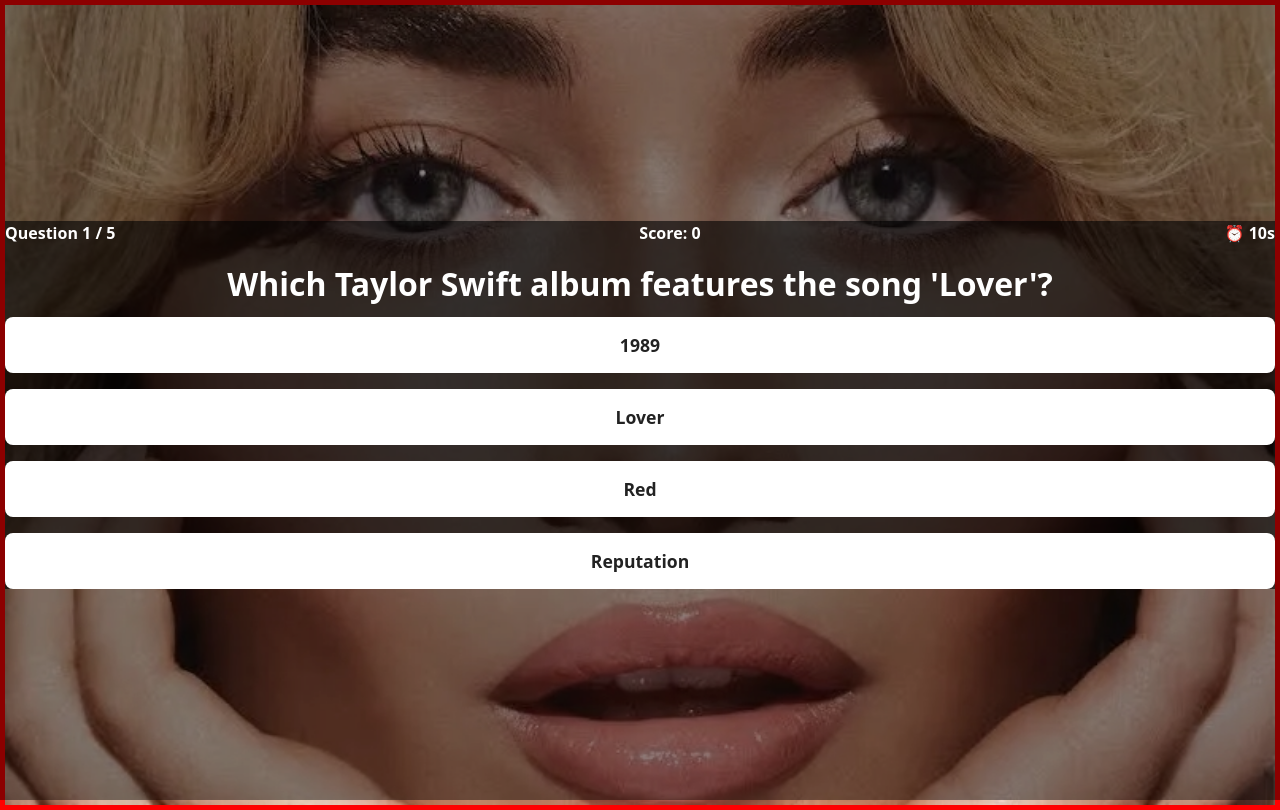
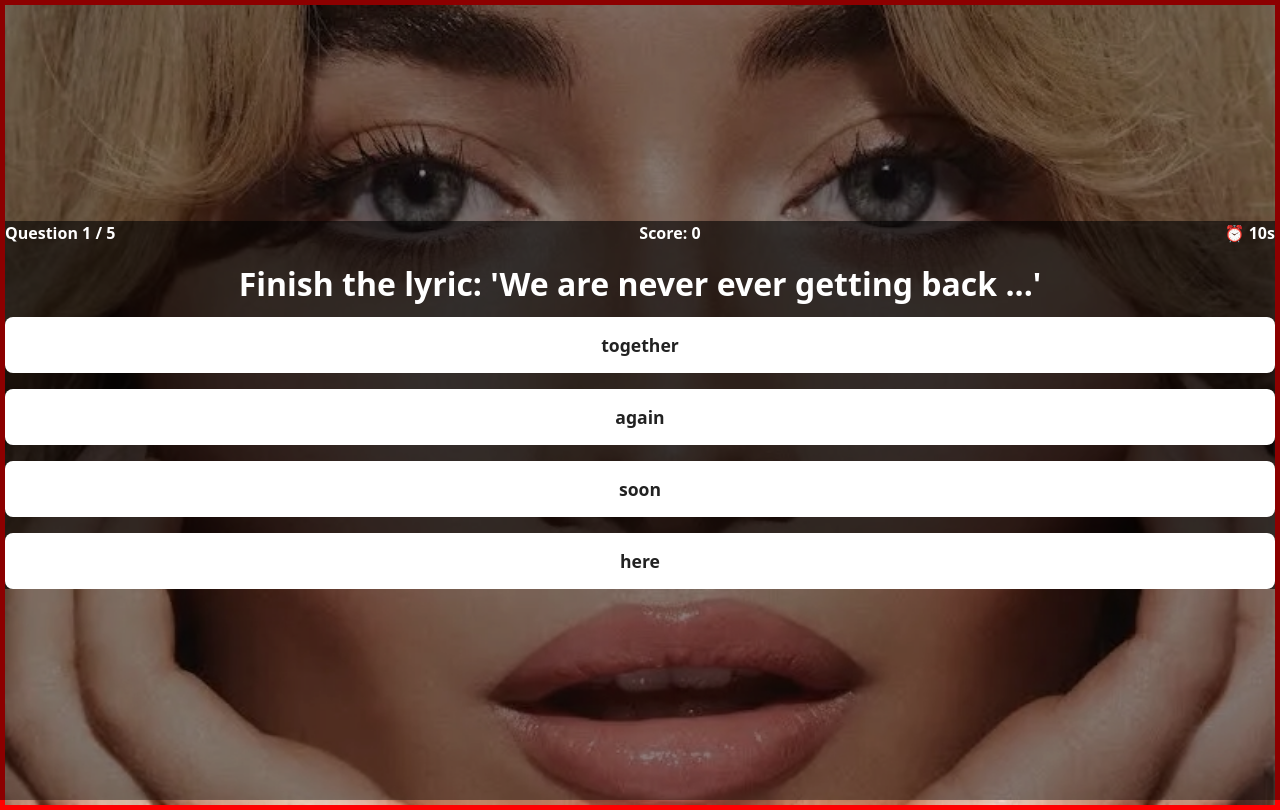
Before and after one commit to Suvithavijay/swift-carpenter-showdown, a React (Vite) app: page /questions/1/1 in a window 1280 px wide. Built offline with nearby package versions, Linux system fonts and the light colour scheme.

Commit message:
fix: remove Taylor questions from Sabrina pool, add more unique questions for both artists

```diff
--- a/src/questions.js
+++ b/src/questions.js
@@ -154,6 +154,110 @@
       { text: "The Archer", isCorrect: false },
     ],
   },
+  {
+    artist: 'taylor',
+    question: "Finish the lyric: 'You can't spell awesome without ___'",
+    answers: [
+      { text: "me", isCorrect: true },
+      { text: "us", isCorrect: false },
+      { text: "love", isCorrect: false },
+      { text: "fun", isCorrect: false },
+    ],
+  },
+  {
+    artist: 'taylor',
+    question: "Which Taylor Swift song features the lyric 'Romeo, take me somewhere we can be alone'?",
+    answers: [
+      { text: "Love Story", isCorrect: true },
+      { text: "You Belong With Me", isCorrect: false },
+      { text: "Enchanted", isCorrect: false },
+      { text: "Fifteen", isCorrect: false },
+    ],
+  },
+  {
+    artist: 'taylor',
+    question: "True or False: Taylor Swift's first album was self-titled.",
+    answers: [
+      { text: "True", isCorrect: true },
+      { text: "False", isCorrect: false },
+    ],
+  },
+  {
+    artist: 'taylor',
+    question: "Which Taylor Swift song is about a getaway car?",
+    answers: [
+      { text: "Getaway Car", isCorrect: true },
+      { text: "Style", isCorrect: false },
+      { text: "Delicate", isCorrect: false },
+      { text: "Wildest Dreams", isCorrect: false },
+    ],
+  },
+  {
+    artist: 'taylor',
+    question: "Finish the lyric: 'I don't know about you, but I'm feeling ___'",
+    answers: [
+      { text: "22", isCorrect: true },
+      { text: "23", isCorrect: false },
+      { text: "18", isCorrect: false },
+      { text: "32", isCorrect: false },
+    ],
+  },
+  {
+    artist: 'taylor',
+    question: "Which Taylor Swift album features the song 'Cardigan'?",
+    answers: [
+      { text: "folklore", isCorrect: true },
+      { text: "evermore", isCorrect: false },
+      { text: "1989", isCorrect: false },
+      { text: "Red", isCorrect: false },
+    ],
+  },
+  {
+    artist: 'taylor',
+    question: "True or False: Taylor Swift has won 3 Album of the Year Grammys.",
+    answers: [
+      { text: "True", isCorrect: true },
+      { text: "False", isCorrect: false },
+    ],
+  },
+  {
+    artist: 'taylor',
+    question: "Which Taylor Swift song features the lyric 'You call me up again just to break me like a promise'?",
+    answers: [
+      { text: "All Too Well", isCorrect: true },
+      { text: "Back to December", isCorrect: false },
+      { text: "The Archer", isCorrect: false },
+      { text: "Lover", isCorrect: false },
+    ],
+  },
+  {
+    artist: 'taylor',
+    question: "Finish the lyric: 'Band-aids don't fix ___'",
+    answers: [
+      { text: "bullet holes", isCorrect: true },
+      { text: "broken hearts", isCorrect: false },
+      { text: "scars", isCorrect: false },
+      { text: "mistakes", isCorrect: false },
+    ],
+  },
+  {
+    artist: 'taylor',
+    question: "Which Taylor Swift song is about a love triangle?",
+    answers: [
+      { text: "betty", isCorrect: true },
+      { text: "Lover", isCorrect: false },
+      { text: "Style", isCorrect: false },
+      { text: "Red", isCorrect: false },
+    ],
+  },
+  {
+    artist: 'taylor',
+    question: "True or False: Taylor Swift wrote 'This Is What You Came For' for Calvin Harris.",
+    answers: [
+      { text: "True", isCorrect: true },
+      { text: "False", isCorrect: false },
+    ],
+  },
 
   // Sabrina Carpenter questions
   {
@@ -236,17 +340,17 @@
   },
   {
     artist: 'sabrina',
-    question: "Finish the lyric: 'You can't spell awesome without ___'",
+    question: "Which Sabrina Carpenter album features the song 'Paris'?",
     answers: [
-      { text: "me", isCorrect: true },
-      { text: "us", isCorrect: false },
-      { text: "love", isCorrect: false },
-      { text: "fun", isCorrect: false },
+      { text: "Singular: Act I", isCorrect: true },
+      { text: "Singular: Act II", isCorrect: false },
+      { text: "Evolution", isCorrect: false },
+      { text: "Eyes Wide Open", isCorrect: false },
     ],
   },
   {
     artist: 'sabrina',
-    question: "True or False: Sabrina released 'Skin' in 2021.",
+    question: "True or False: Sabrina's debut single was 'Can't Blame a Girl for Trying'.",
     answers: [
       { text: "True", isCorrect: true },
       { text: "False", isCorrect: false },
@@ -254,12 +358,22 @@
   },
   {
     artist: 'sabrina',
-    question: "Which Sabrina Carpenter album features the song 'Thumbs'?",
+    question: "Which song did Sabrina release in 2021 that addresses rumors and drama?",
     answers: [
-      { text: "Evolution", isCorrect: true },
-      { text: "Singular: Act I", isCorrect: false },
-      { text: "Singular: Act II", isCorrect: false },
-      { text: "Eyes Wide Open", isCorrect: false },
+      { text: "Skin", isCorrect: true },
+      { text: "Sue Me", isCorrect: false },
+      { text: "Thumbs", isCorrect: false },
+      { text: "Nonsense", isCorrect: false },
+    ],
+  },
+  {
+    artist: 'sabrina',
+    question: "Which Disney Channel show did Sabrina star in?",
+    answers: [
+      { text: "Girl Meets World", isCorrect: true },
+      { text: "Liv and Maddie", isCorrect: false },
+      { text: "Bizaardvark", isCorrect: false },
+      { text: "Jessie", isCorrect: false },
     ],
   },
   {
@@ -274,24 +388,6 @@
   },
   {
     artist: 'sabrina',
-    question: "True or False: Sabrina Carpenter opened for Taylor Swift on the Eras Tour.",
-    answers: [
-      { text: "True", isCorrect: true },
-      { text: "False", isCorrect: false },
-    ],
-  },
-  {
-    artist: 'sabrina',
-    question: "Which Sabrina Carpenter song is about moving on from a breakup?",
-    answers: [
-      { text: "Skin", isCorrect: true },
-      { text: "Sue Me", isCorrect: false },
-      { text: "Thumbs", isCorrect: false },
-      { text: "Nonsense", isCorrect: false },
-    ],
-  },
-  {
-    artist: 'sabrina',
     question: "Finish the lyric: 'I got a feeling that it's gonna be a ___ night'",
     answers: [
       { text: "good", isCorrect: true },
@@ -300,4 +396,98 @@
       { text: "fun", isCorrect: false },
     ],
   },
+  {
+    artist: 'sabrina',
+    question: "Which Sabrina Carpenter song features the lyric 'I'm a sucker for the way that you move'?",
+    answers: [
+      { text: "Almost Love", isCorrect: true },
+      { text: "Sue Me", isCorrect: false },
+      { text: "Skin", isCorrect: false },
+      { text: "Thumbs", isCorrect: false },
+    ],
+  },
+  {
+    artist: 'sabrina',
+    question: "True or False: Sabrina's middle name is Ann.",
+    answers: [
+      { text: "False", isCorrect: true },
+      { text: "True", isCorrect: false },
+    ],
+  },
+  {
+    artist: 'sabrina',
+    question: "Which Sabrina Carpenter album features the song 'Alien'?",
+    answers: [
+      { text: "Singular: Act I", isCorrect: false },
+      { text: "Singular: Act II", isCorrect: true },
+      { text: "Evolution", isCorrect: false },
+      { text: "Eyes Wide Open", isCorrect: false },
+    ],
+  },
+  {
+    artist: 'sabrina',
+    question: "Finish the lyric: 'You can take my youth away, the soul of mine will never break as long as I ___'",
+    answers: [
+      { text: "wake up", isCorrect: true },
+      { text: "stand up", isCorrect: false },
+      { text: "dream", isCorrect: false },
+      { text: "sing", isCorrect: false },
+    ],
+  },
+  {
+    artist: 'sabrina',
+    question: "Which Sabrina Carpenter song is about not fitting in?",
+    answers: [
+      { text: "Thumbs", isCorrect: false },
+      { text: "Alien", isCorrect: false },
+      { text: "Sue Me", isCorrect: false },
+      { text: "Eyes Wide Open", isCorrect: true },
+    ],
+  },
+  {
+    artist: 'sabrina',
+    question: "True or False: Sabrina Carpenter was born in Pennsylvania.",
+    answers: [
+      { text: "True", isCorrect: true },
+      { text: "False", isCorrect: false },
+    ],
+  },
+  {
+    artist: 'sabrina',
+    question: "Which Sabrina Carpenter song features the lyric 'I hope we both feel the same'?",
+    answers: [
+      { text: "Paris", isCorrect: false },
+      { text: "Sue Me", isCorrect: false },
+      { text: "Almost Love", isCorrect: false },
+      { text: "Skinny Dipping", isCorrect: true },
+    ],
+  },
+  {
+    artist: 'sabrina',
+    question: "Finish the lyric: 'If you want to, you can get to know me again, if you want to, you can ___'",
+    answers: [
+      { text: "try again", isCorrect: true },
+      { text: "call me", isCorrect: false },
+      { text: "leave", isCorrect: false },
+      { text: "stay", isCorrect: false },
+    ],
+  },
+  {
+    artist: 'sabrina',
+    question: "Which Sabrina Carpenter song is about standing up for yourself?",
+    answers: [
+      { text: "Sue Me", isCorrect: true },
+      { text: "Skin", isCorrect: false },
+      { text: "Thumbs", isCorrect: false },
+      { text: "Nonsense", isCorrect: false },
+    ],
+  },
+  {
+    artist: 'sabrina',
+    question: "True or False: Sabrina Carpenter has a sister named Sarah.",
+    answers: [
+      { text: "True", isCorrect: true },
+      { text: "False", isCorrect: false },
+    ],
+  },
 ];
```
